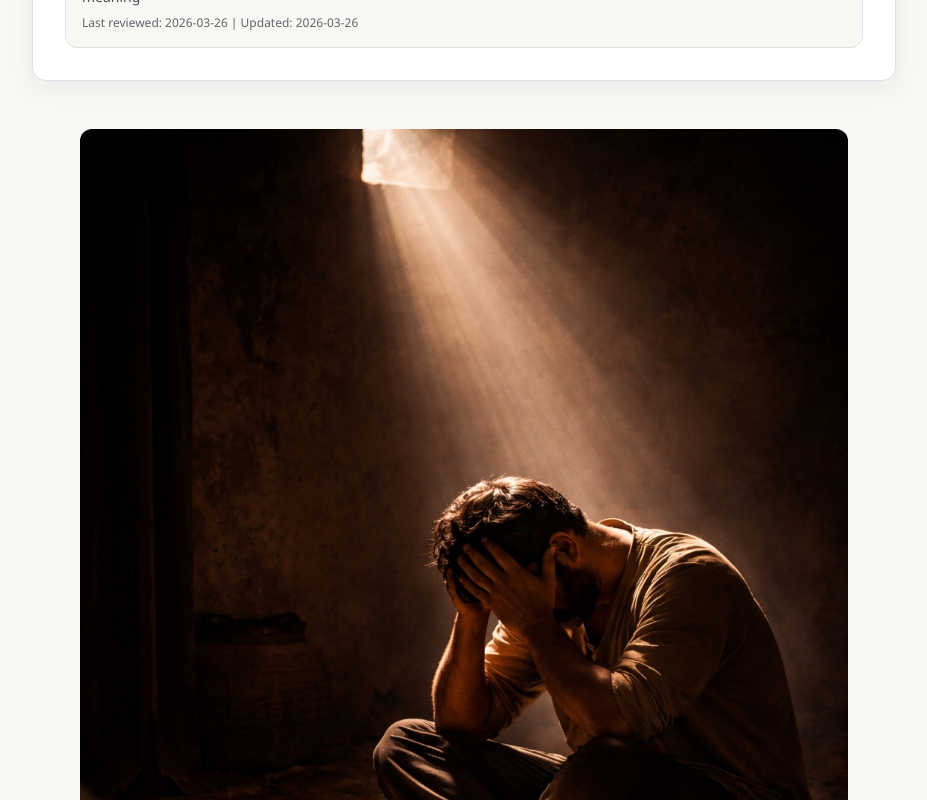
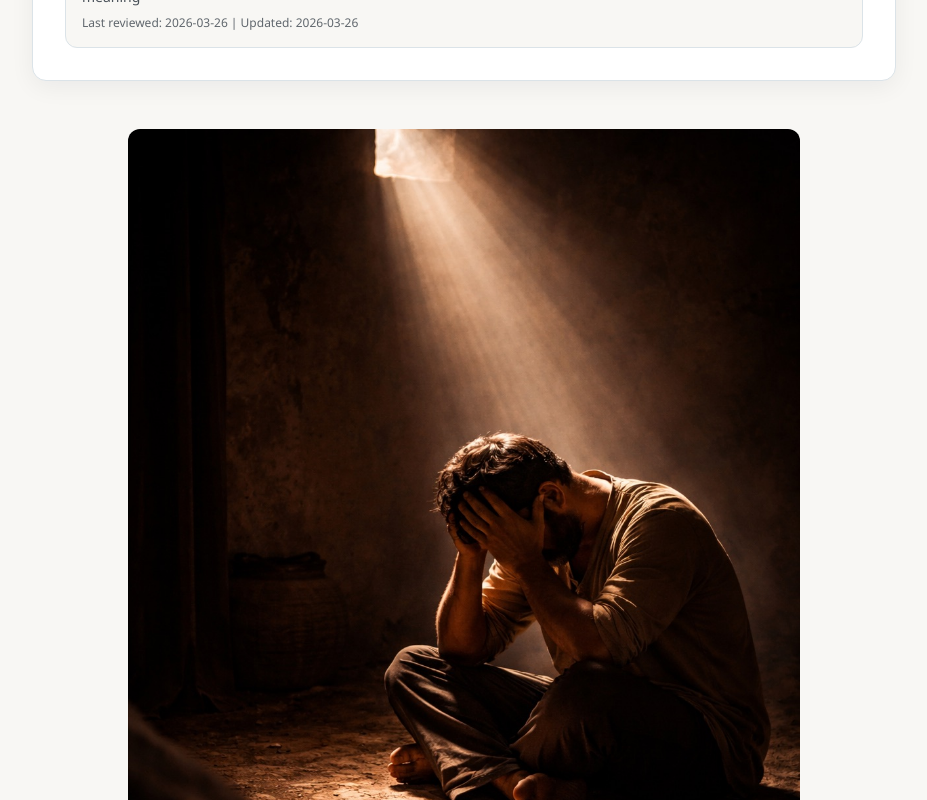
Before and after one commit to jpoynton25-dotcom/Verse-Explained, a Next.js app: page /john-3-16-meaning in a window 1280 px wide. Shown: the part 560-1360 px from the top of the page, without its empty margins (176-1103 px from the left). Built offline with nearby package versions, Linux system fonts and the light colour scheme.

Commit message:
Reduce desktop image dominance and tighten image spacing

```diff
--- a/app/[slug]/page.tsx
+++ b/app/[slug]/page.tsx
@@ -95,7 +95,7 @@ const ContentImage = ({
         alt={config.alt(keyword)}
         width={1600}
         height={900}
-        className="w-full max-w-3xl mx-auto rounded-xl my-10"
+        className="w-full max-w-2xl mx-auto rounded-xl my-8 sm:my-9"
         sizes="(max-width: 768px) 100vw, 900px"
         priority={config.priority ?? false}
       />
```
